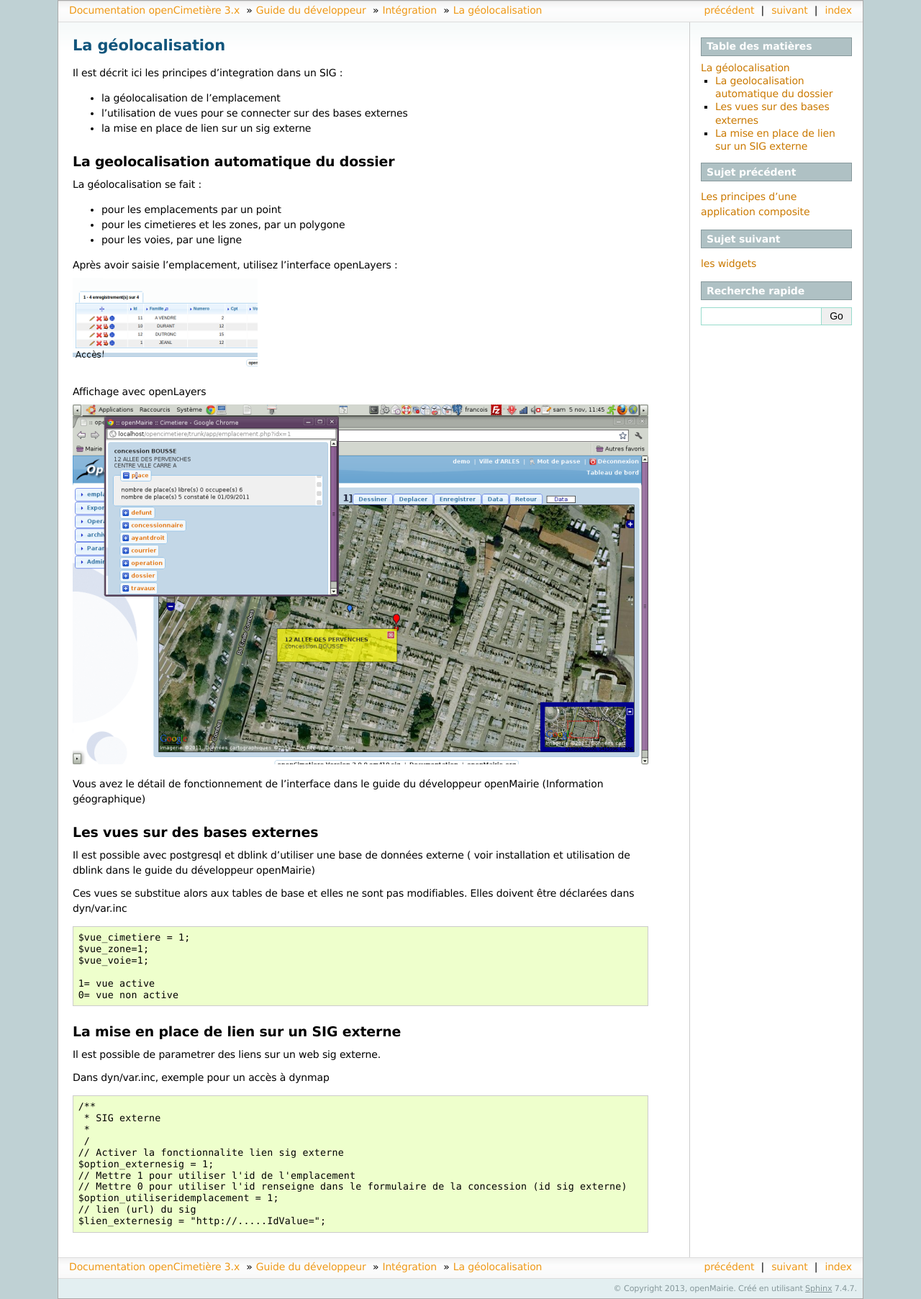
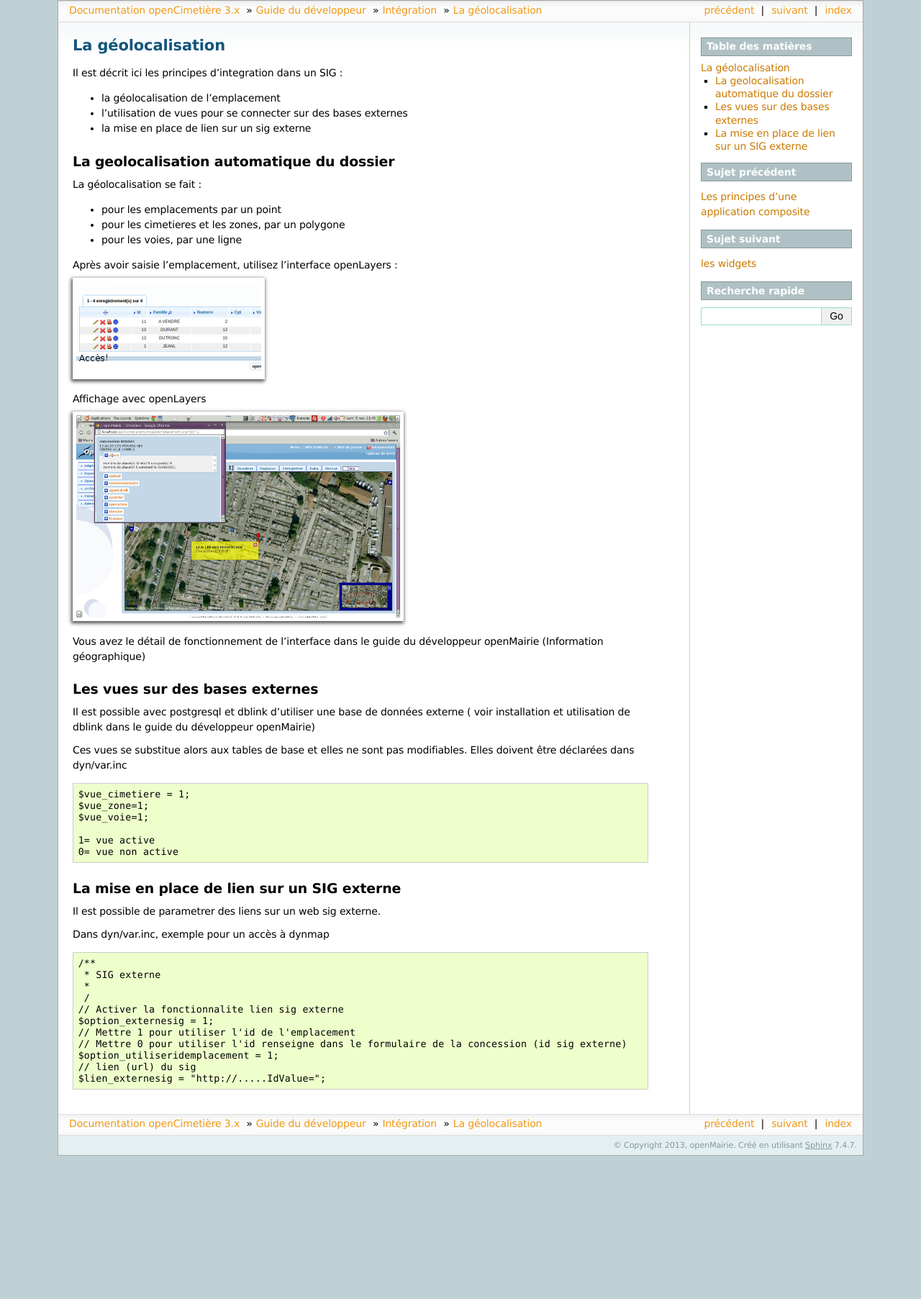
Before and after one commit to KevinFoisnet/opencimetiere-documentation, a Sphinx documentation site: the page built from source/guide_developpeur/geolocalisation.rst, in a window 1280 px wide. Shown: the whole page at 72% size. Built offline with Sphinx 7.4.7, drawn with Linux system fonts in a browser that asks for light colours; after the commit the page ends 1606 px from its top, so only the background shows below that.

Commit message:
Mise en forme des images pour améliorer l'affichage web

```diff
--- a/source/_themes/sphinx.openmairietheme/static/openmairie.css
+++ b/source/_themes/sphinx.openmairietheme/static/openmairie.css
@@ -3,5 +3,18 @@
 
 /* On bloque la largeur des images pour ne pas qu'elles dépssent de l'écran */
 img {
-    max-width: 100%;
+    max-width: 450px;
+    border: 5px solid #ffffff;
+    box-shadow: -1px 2px 5px 1px rgba(0, 0, 0, 0.7);
 }
+img:hover {
+    cursor: pointer;
+}
+img:active {
+    max-width: none;
+}
+
+/* */
+em.menuselection {
+    font-weight: bold;
+}
```
